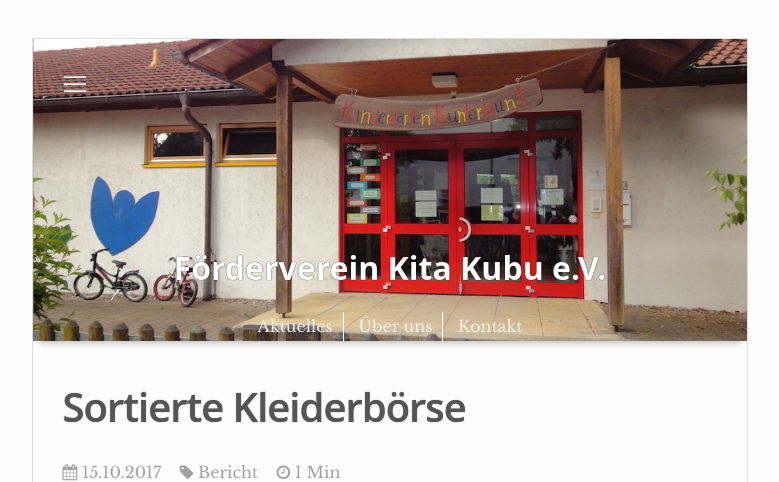
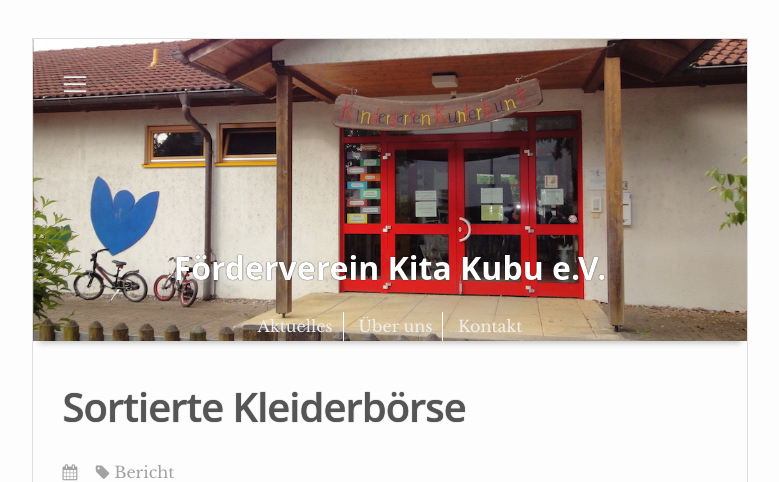
Before and after one commit to fv-kubu/fv-kubu, a Jekyll site: the page built from _posts/2017-10-15-kleiderboerse-herbst-2017.md, in a window 1280 px wide. Shown: the top 482 px of the page, without its empty margins (250-1029 px from the left). Built offline with Jekyll 4.4.1, drawn with Linux system fonts in a browser that asks for light colours; nearby versions of some CDN libraries; grey boxes are pictures that could not be loaded.

Commit message:
Update post.html

```diff
--- a/_layouts/post.html
+++ b/_layouts/post.html
@@ -8,7 +8,7 @@
 
    <p class="post-metadata">
    <time datetime="{{ page.date | date_to_xmlschema }}" itemprop="datePublished">
-       <i class="fa fa-calendar" aria-hidden="true"></i> {{ page.date | date: "%d.%m.%Y" }}
+       <i class="fa fa-calendar" aria-hidden="true"></i> {{ page.market | date: "%d.%m.%Y" }}
     </time>
 
     {% if page.author %}  &nbsp;&nbsp;
@@ -18,15 +18,6 @@
    <span><i class="fa fa-tag" aria-hidden="true"></i> {% assign tags = page.categories %}{% for tag in tags %}{{tag}}{% unless forloop.last %},&nbsp;{% endunless %}{% endfor %}</span>
 {% endif %}
 
-
-{% assign words = content | strip_html | number_of_words %}
- &nbsp;&nbsp;
-   <span><i class="fa fa-clock-o" aria-hidden="true"></i>
-{% if words < 360 %}
- 1 min
-{% else %}
-  {{ words | divided_by:180 }} mins
-{% endif %}
 </span>
 </p>
 
```
